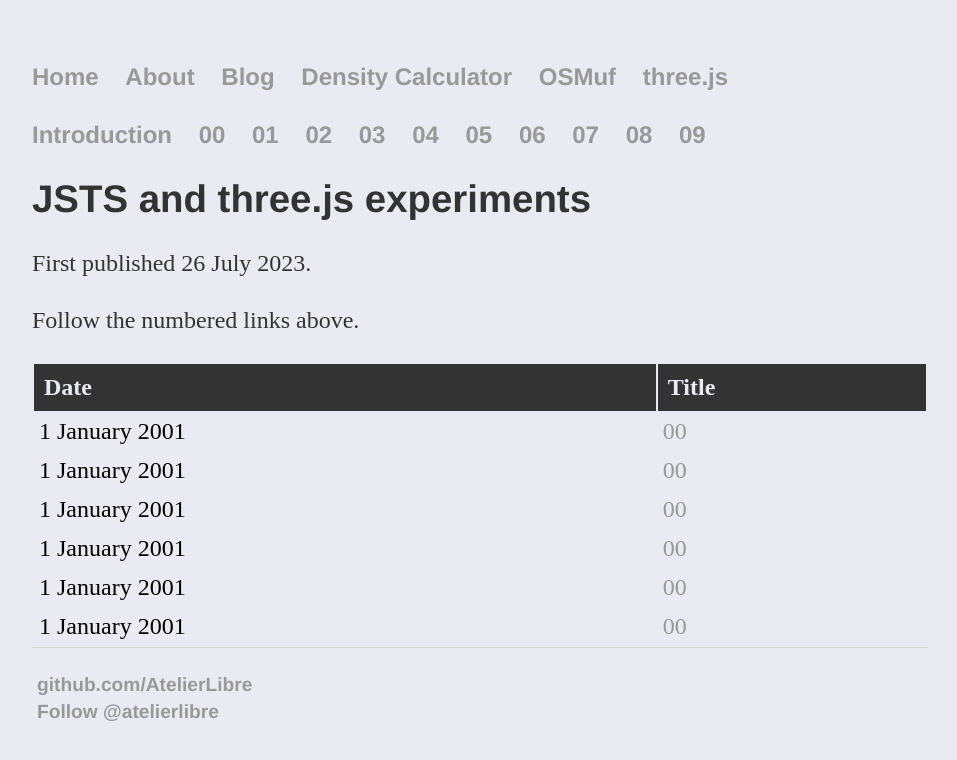
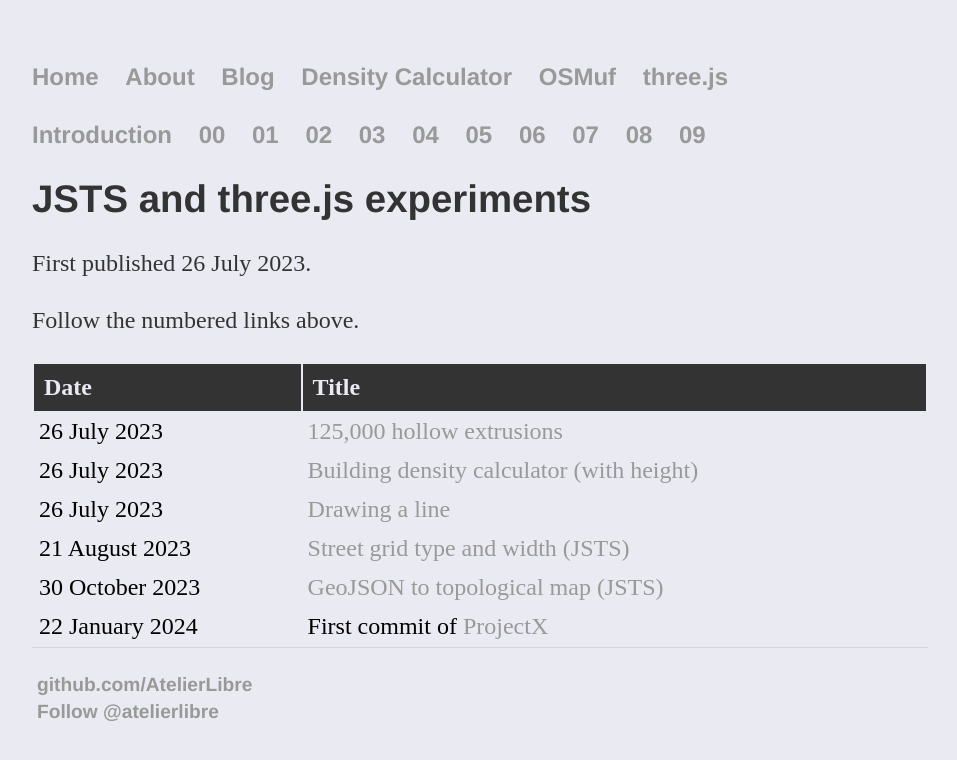
Before and after one commit to AtelierLibre/AtelierLibre.github.io, a Jekyll site: the page built from threejs/index.html, in a window 1280 px wide. Shown: the top 760 px of the page, without its empty margins (160-1117 px from the left). Built offline with Jekyll 4.4.1, drawn with Linux system fonts in a browser that asks for light colours; comment, search, counter and statistics services are not loaded.

Commit message:
Updating text and links

```diff
--- a/threejs/index.html
+++ b/threejs/index.html
@@ -17,27 +17,27 @@ title: JSTS and three.js experiments
         <th>Title</th>
     </tr>
     <tr>
-        <td><span>1 January 2001</span></td>
-        <td><a href="/threejs/00.html">00</a></td>
+        <td><span>26 July 2023</span></td>
+        <td><a href="/threejs/00.html">125,000 hollow extrusions</a></td>
     </tr>
     <tr>
-        <td><span>1 January 2001</span></td>
-        <td><a href="/threejs/00.html">00</a></td>
+        <td><span>26 July 2023</span></td>
+        <td><a href="/threejs/01.html">Building density calculator (with height)</a></td>
     </tr>
     <tr>
-        <td><span>1 January 2001</span></td>
-        <td><a href="/threejs/00.html">00</a></td>
+        <td><span>26 July 2023</span></td>
+        <td><a href="/threejs/02.html">Drawing a line</a></td>
     </tr>
     <tr>
-        <td><span>1 January 2001</span></td>
-        <td><a href="/threejs/00.html">00</a></td>
+        <td><span>21 August 2023</span></td>
+        <td><a href="/threejs/03.html">Street grid type and width (JSTS)</a></td>
     </tr>
     <tr>
-        <td><span>1 January 2001</span></td>
-        <td><a href="/threejs/00.html">00</a></td>
+        <td><span>30 October 2023</span></td>
+        <td><a href="/threejs/04.html">GeoJSON to topological map (JSTS)</a></td>
     </tr>
     <tr>
-        <td><span>1 January 2001</span></td>
-        <td><a href="/threejs/00.html">00</a></td>
+        <td><span>22 January 2024</span></td>
+        <td>First commit of <a href="/threejs/06.html">ProjectX</a></td>
     </tr>
 </table>
```
